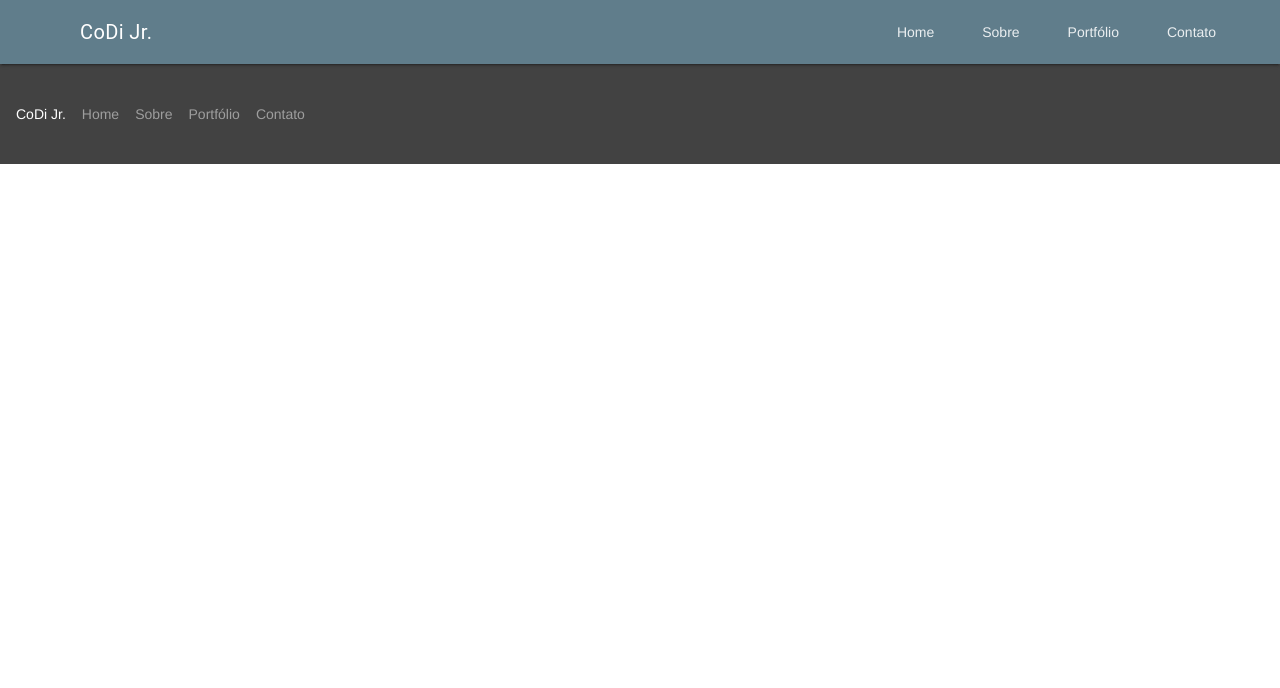
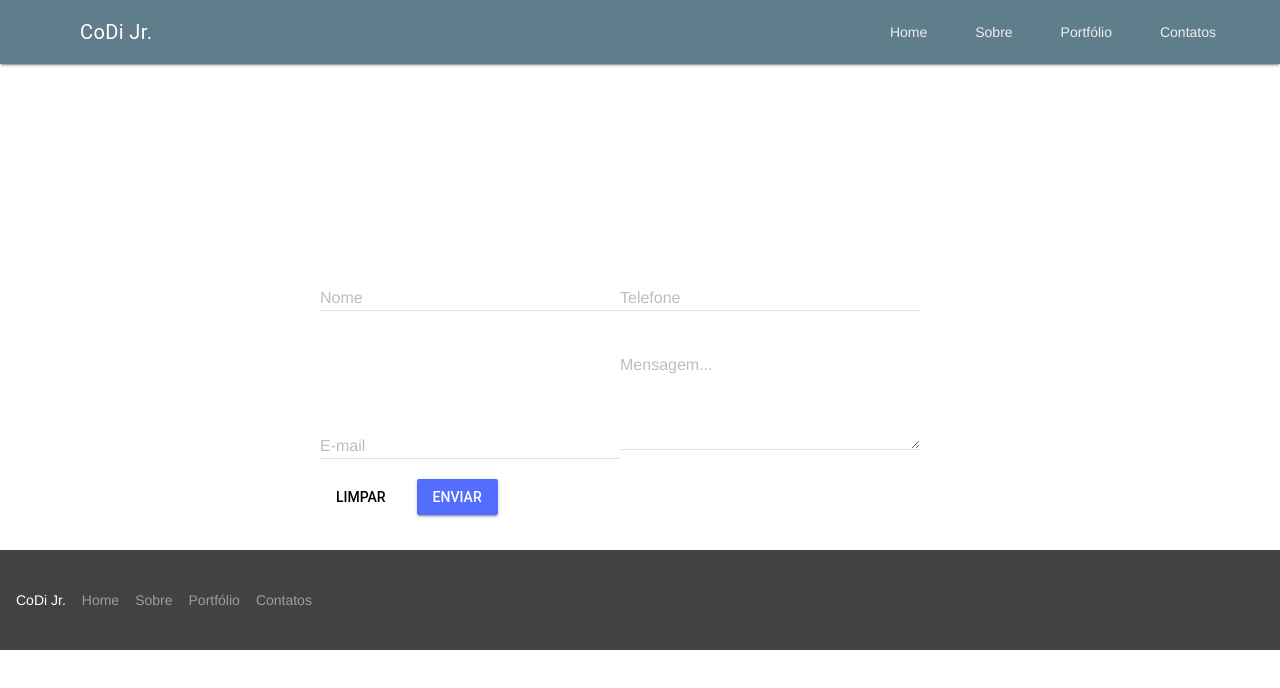
Before and after one commit to containerdigitaljr/new-site, an Angular app: page /contatos in a window 1280 px wide. Before the commit this address led to /. Shown: the top 688 px of the page. Built offline with nearby package versions, Linux system fonts and the light colour scheme.

Commit message:
Adding icons and creating a form

```diff
--- a/src/app/app.component.css
+++ b/src/app/app.component.css
@@ -0,0 +1,3 @@
+.mdl-navigation__link > i {
+	margin-right: 15px;
+}
--- a/src/app/app.component.html
+++ b/src/app/app.component.html
@@ -9,7 +9,7 @@
       <!-- Navigation. We hide it in small screens. -->
       <nav class="mdl-navigation mdl-layout--large-screen-only"
 		   *ngFor="let current of menu">
-        <a class="mdl-navigation__link" href="{{current.url}}">{{current.tag}}</a>
+        <a class="mdl-navigation__link" href="{{current.slug}}">{{current.tag}}</a>
       </nav>
     </div>
   </header>
@@ -17,7 +17,9 @@
     <span class="mdl-layout-title">{{title}}</span>
     <nav class="mdl-navigation"
 		 *ngFor="let current of menu">
-      <a class="mdl-navigation__link" href="{{current.url}}">{{current.tag}}</a>
+      <a class="mdl-navigation__link" href="{{current.slug}}">
+		<i class="material-icons">{{current.icon}}</i>{{current.tag}}
+	  </a>
     </nav>
   </div>
   <main class="mdl-layout__content">
--- a/src/app/app.component.ts
+++ b/src/app/app.component.ts
@@ -9,9 +9,9 @@ export class AppComponent {
 	title = 'CoDi Jr.';
 	icon = "";
 	menu = [
-		{tag: "Home",      url: "/"},
-		{tag: "Sobre",     url: "/sobre"},
-		{tag: "Portfólio", url: "/portfolio"},
-		{tag: "Contato",   url: "/contato"}
+		{tag: "Home",      slug: "/",          icon: "home"},
+		{tag: "Sobre",     slug: "/sobre",     icon: "group"},
+		{tag: "Portfólio", slug: "/portfolio", icon: "collections"},
+		{tag: "Contatos",  slug: "/contatos",  icon: "contacts"}
 	];
 }
--- /dev/null
+++ b/src/app/page/contact/contact.component.css
@@ -0,0 +1,3 @@
+main {
+	margin-bottom: 35px;
+}
--- /dev/null
+++ b/src/app/page/contact/contact.component.html
@@ -0,0 +1,48 @@
+<header style="height: 200px;">
+
+</header>
+
+<main>
+
+  <form action="#" style="width: 50%; margin: 0 auto;">
+	<!-- Remetente -->
+	<div class="mdl-textfield mdl-js-textfield mdl-textfield--floating-label">
+      <input class="mdl-textfield__input" type="text" id="name">
+      <label class="mdl-textfield__label" for="name">Nome</label>
+	</div>
+	<!-- /Remetente -->
+
+	<!-- Telefone -->
+	<div class="mdl-textfield mdl-js-textfield mdl-textfield--floating-label">
+      <input class="mdl-textfield__input" type="tel" id="phone">
+      <label class="mdl-textfield__label" for="phone">Telefone</label>
+	</div>
+	<!-- /Telefone -->
+
+	<!-- E-Mail -->
+	<div class="mdl-textfield mdl-js-textfield mdl-textfield--floating-label">
+      <input class="mdl-textfield__input" type="email" id="email">
+      <label class="mdl-textfield__label" for="email">E-mail</label>
+	</div>
+	<!-- /E-Mail -->
+
+	<!-- Texto -->
+	<div class="mdl-textfield mdl-js-textfield">
+      <textarea class="mdl-textfield__input" type="text" rows= "5" id="message" ></textarea>
+      <label class="mdl-textfield__label" for="message">Mensagem...</label>
+	</div>
+	<!-- /Texto -->
+
+	<!-- Botões -->
+	<div>
+	  <button class="mdl-button mdl-js-button" style="float: left; margin-right: 15px;">
+		Limpar
+	  </button>
+	  <button class="mdl-button mdl-js-button mdl-button--raised mdl-js-ripple-effect mdl-button--accent">
+		Enviar
+	  </button>
+	</div>
+	<!-- /Botões -->
+  </form>
+
+</main>
--- /dev/null
+++ b/src/app/page/contact/contact.component.ts
@@ -0,0 +1,15 @@
+import { Component, OnInit } from '@angular/core';
+
+@Component({
+  selector: 'app-contact',
+  templateUrl: './contact.component.html',
+  styleUrls: ['./contact.component.css']
+})
+export class ContactComponent implements OnInit {
+
+  constructor() { }
+
+  ngOnInit() {
+  }
+
+}
--- a/src/app/page/portfolio/portfolio.component.css
+++ b/src/app/page/portfolio/portfolio.component.css
@@ -6,7 +6,7 @@ header > picture > img {
 }
 
 #portfolio {
-	margin-bottom: 20px;
+	margin-bottom: 35px;
 }
 
 .center-column {
```
Also changed, not shown: src/app/app.module.ts (+5 -2 lines), 1 other file (tests, documents, lock files or other folders).
